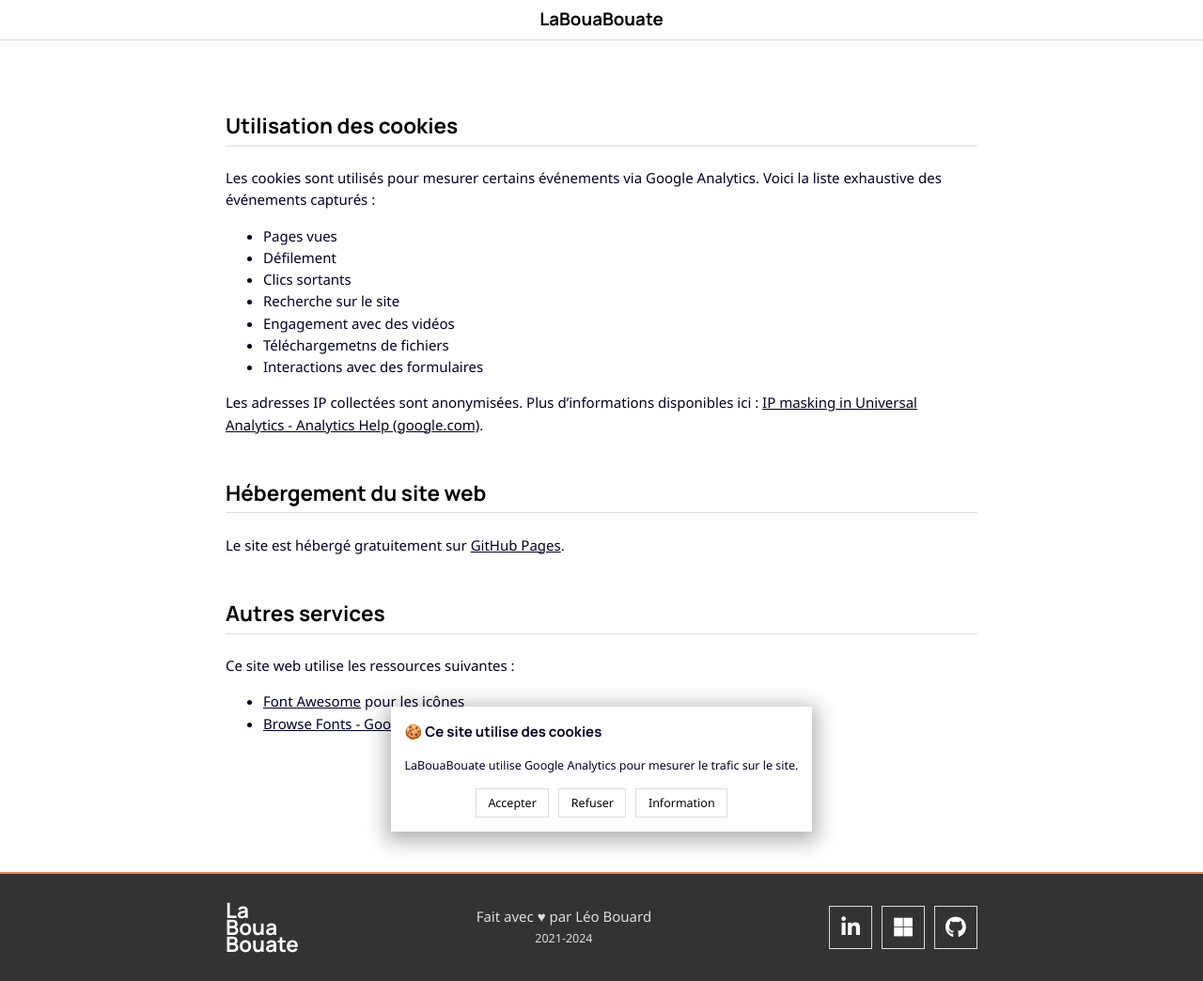
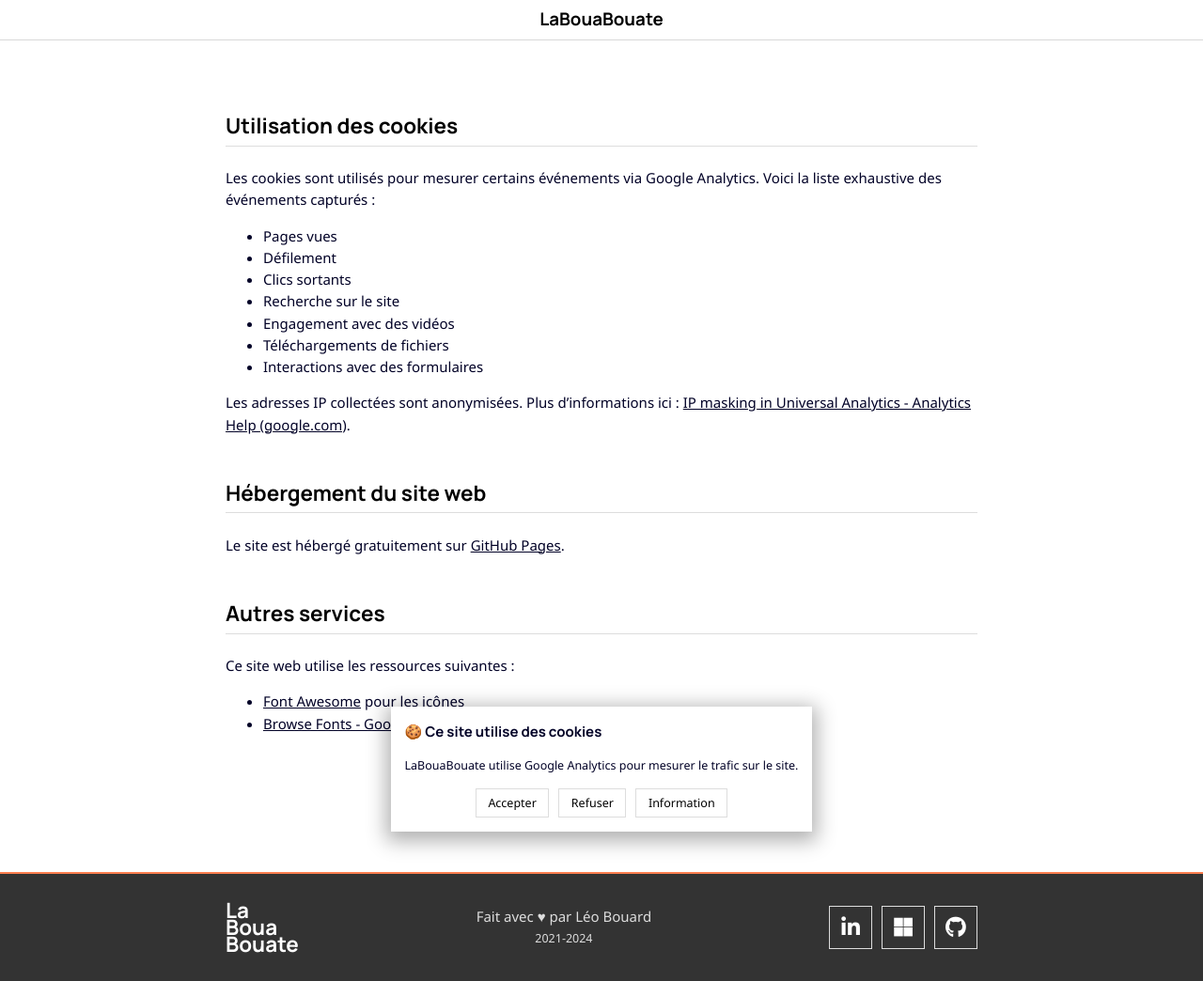
Before and after one commit to leobouard/leobouard.github.io, a Jekyll site: the page built from _pages/privacy.md, in a window 1280 px wide. Shown: the whole page at 94% size. Built offline with Jekyll 4.4.1, drawn with Linux system fonts in a browser that asks for light colours; nearby versions of some CDN libraries; some web fonts are replaced.

Commit message:
Update privacy.md

```diff
--- a/_pages/privacy.md
+++ b/_pages/privacy.md
@@ -13,10 +13,10 @@
 - Clics sortants
 - Recherche sur le site
 - Engagement avec des vidéos
-- Téléchargemetns de fichiers
+- Téléchargements de fichiers
 - Interactions avec des formulaires
 
-Les adresses IP collectées sont anonymisées. Plus d'informations disponibles ici : [IP masking in Universal Analytics - Analytics Help (google.com)](https://support.google.com/analytics/answer/2763052?sjid=13257524820651193844-EU).
+Les adresses IP collectées sont anonymisées. Plus d'informations ici : [IP masking in Universal Analytics - Analytics Help (google.com)](https://support.google.com/analytics/answer/2763052?sjid=13257524820651193844-EU).
 
 ## Hébergement du site web
 
```
